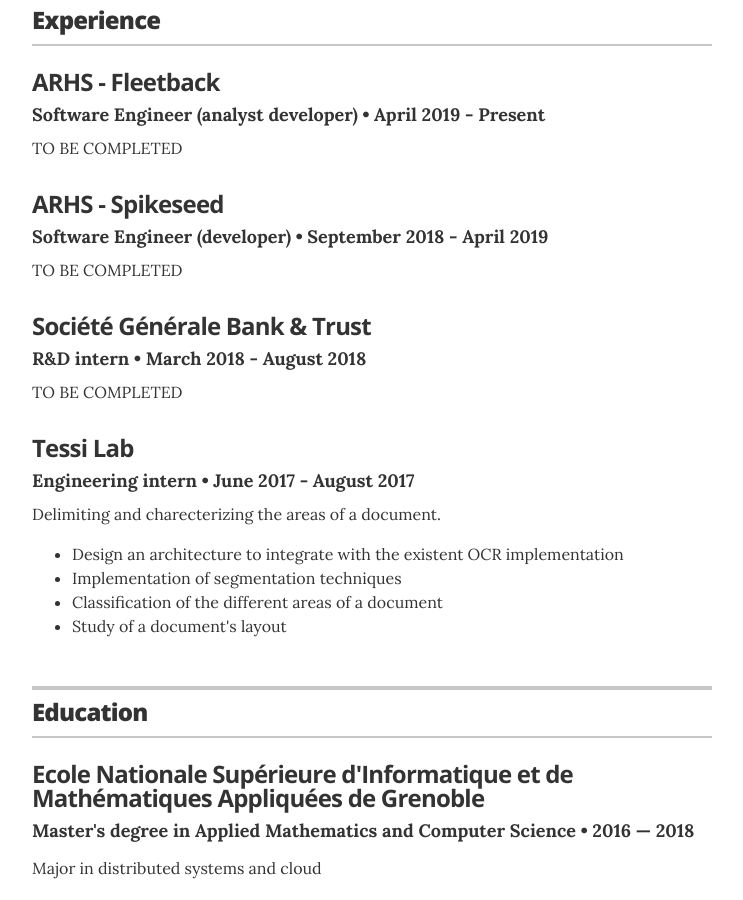
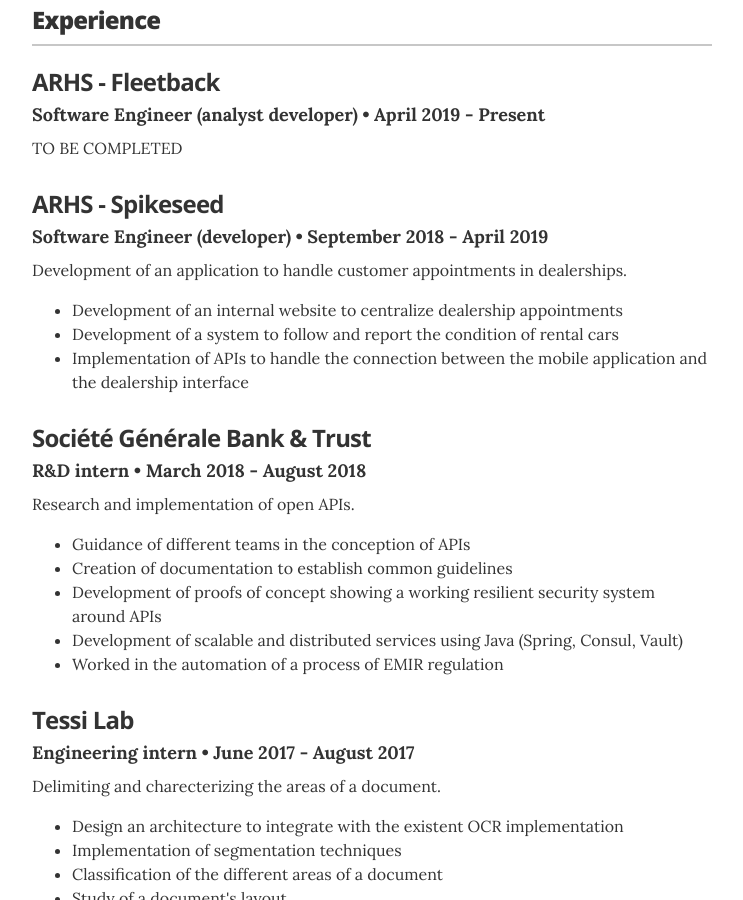
Before and after one commit to nogueivi/nogueivi.github.io, a Jekyll site: the page built from index.html, in a window 1280 px wide and 900 px high, scrolled down 306 px. Shown: the whole window, without its empty margins (268-1011 px from the left). Built offline with Jekyll 4.4.1, drawn with Linux system fonts in a browser that asks for light colours.

Commit message:
Updated experience with details

```diff
--- a/_data/experience.yml
+++ b/_data/experience.yml
@@ -6,12 +6,12 @@
 - company: ARHS - Spikeseed
   position: Software Engineer (developer)
   duration: September 2018 - April 2019
-  summary: TO BE COMPLETED
+  summary: Development of an application to handle customer appointments in dealerships.<ul class="resume-item-list"><li>Development of an internal website to centralize dealership appointments</li><li>Development of a system to follow and report the condition of rental cars</li><li>Implementation of APIs to handle the connection between the mobile application and the dealership interface</li></ul>
 
 - company: Société Générale Bank & Trust
   position: R&D intern
   duration: March 2018 - August 2018
-  summary: TO BE COMPLETED
+  summary: Research and implementation of open APIs.<ul class="resume-item-list"><li>Guidance of different teams in the conception of APIs</li><li>Creation of documentation to establish common guidelines</li><li>Development of proofs of concept showing a working resilient security system around APIs</li><li>Development of scalable and distributed services using Java (Spring, Consul, Vault)</li><li>Worked in the automation of a process of EMIR regulation</li></ul>
 
 - company: Tessi Lab
   position: Engineering intern
```
